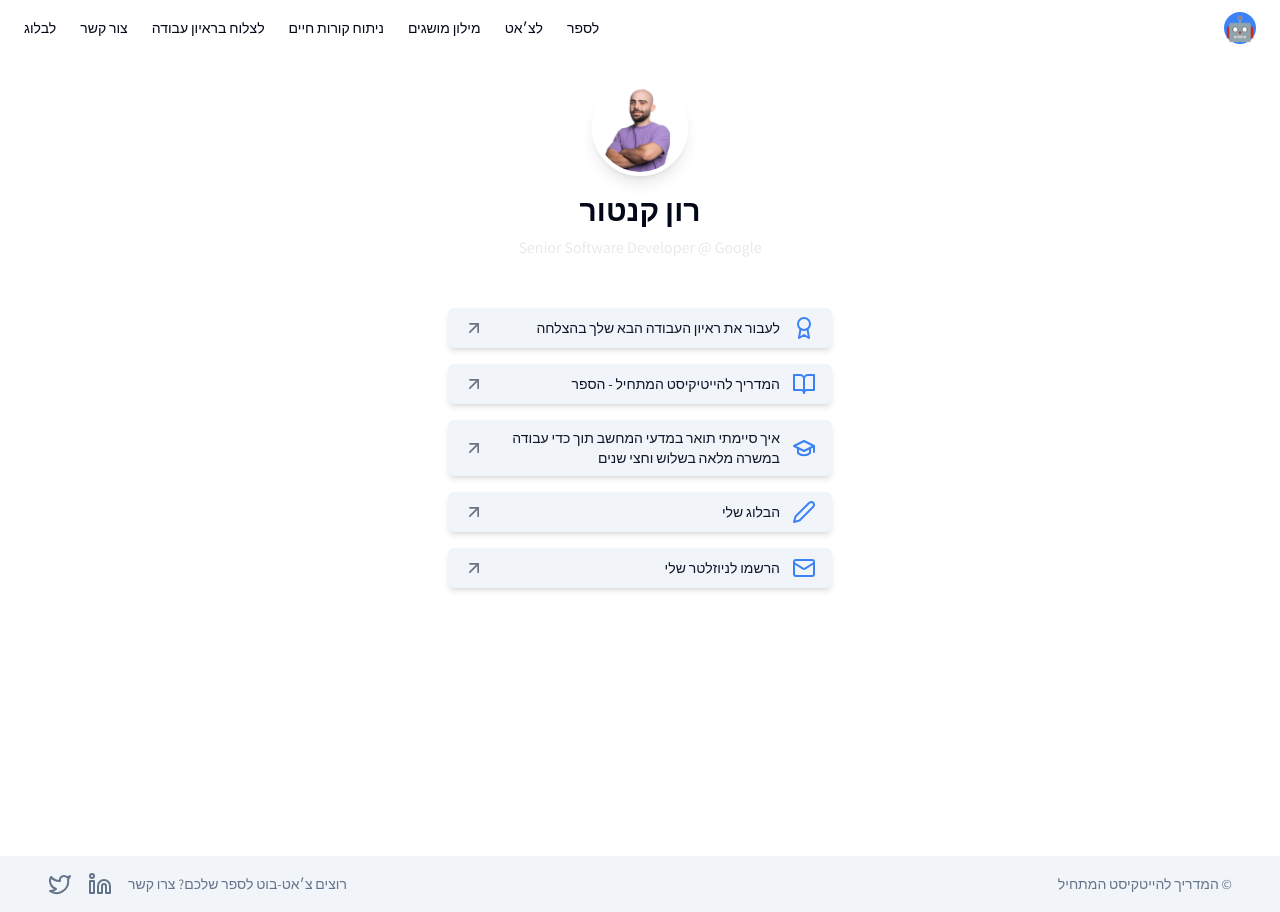
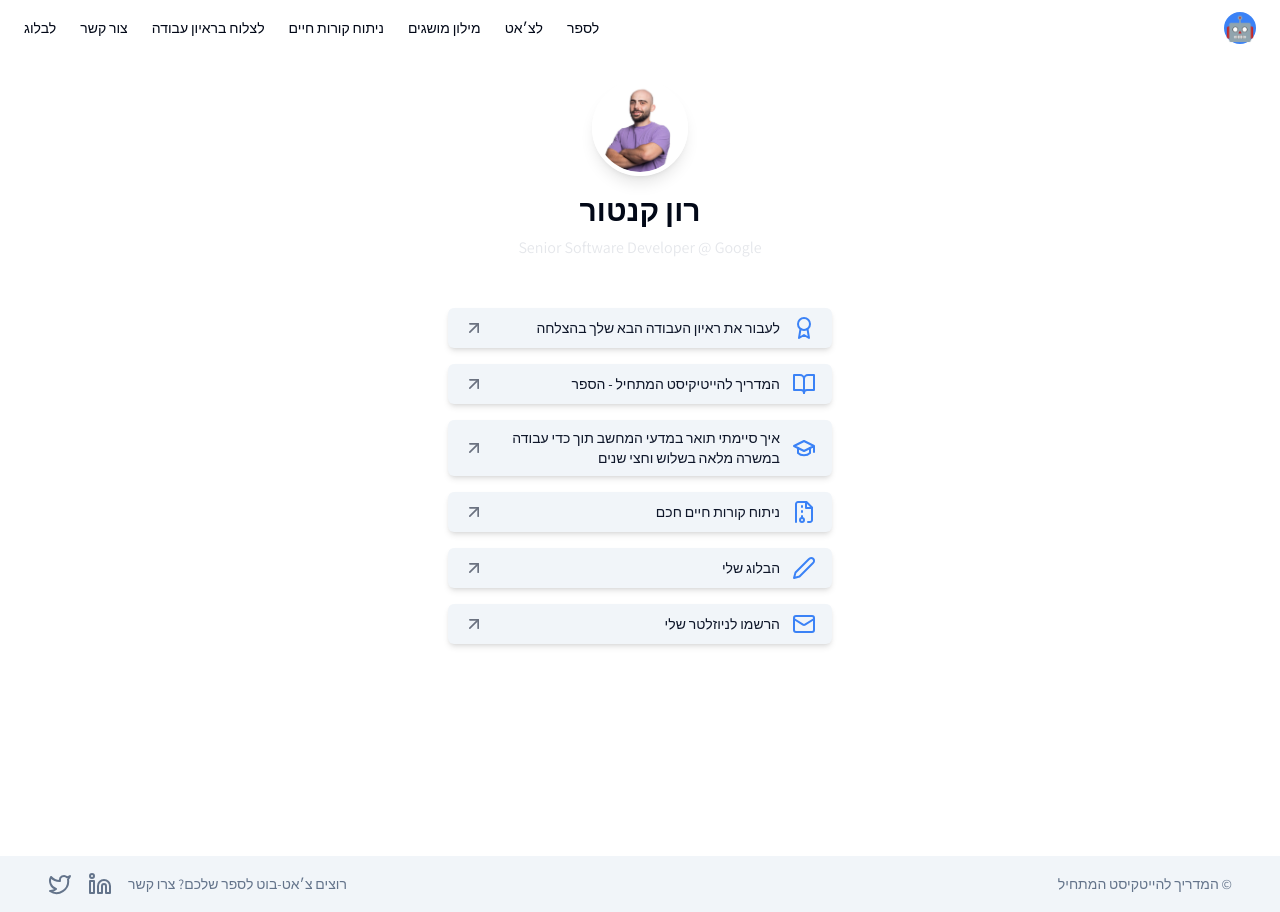
Before and after one commit to ronka/hightech-guide-chat, a Next.js app: page /links in a window 1280 px wide. Built offline with nearby package versions, Linux system fonts and the light colour scheme.

Commit message:
add cv analysis link

```diff
--- a/src/app/links/page.tsx
+++ b/src/app/links/page.tsx
@@ -10,6 +10,7 @@ import {
   GraduationCap,
   Mail,
   PenIcon,
+  FileArchive,
 } from "lucide-react";
 import { Button } from "@/components/ui/button";
 import { Metadata } from "next";
@@ -49,6 +50,11 @@ const links = [
     href: "https://ronka.dev/how-to-work-while-studying-computer-science/?utm_source=ron_kantor_links&utm_medium=button&utm_campaign=blog_work_study_cs&utm_content=blog_work_study_cs_button",
     text: "איך סיימתי תואר במדעי המחשב תוך כדי עבודה במשרה מלאה בשלוש וחצי שנים",
     icon: GraduationCap,
+  },
+  {
+    href: "/cv-analysis?utm_source=ron_kantor_links&utm_medium=button&utm_campaign=cv_analysis&utm_content=cv_analysis_button",
+    text: "ניתוח קורות חיים חכם",
+    icon: FileArchive,
   },
   {
     href: "https://ronka.dev/?utm_source=ron_kantor_links&utm_medium=button&utm_campaign=blog_work_study_cs&utm_content=blog_work_study_cs_button",
```
